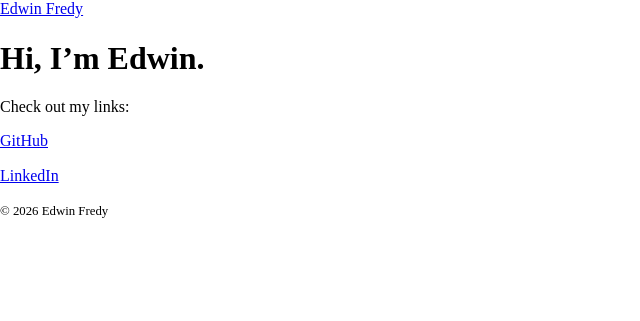
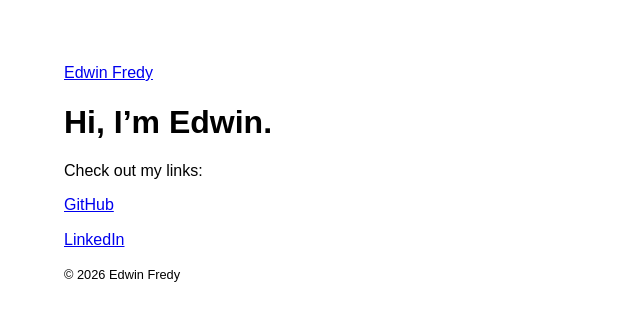
Before and after one commit to edwinfredy/hi, a Jekyll site: the page built from index.md, in a window 1280 px wide. Shown: the top 321 px of the page, without its empty margins (0-640 px from the left). Built offline with Jekyll 4.4.1, drawn with Linux system fonts in a browser that asks for light colours.

Commit message:
added custom style

```diff
--- a/_layouts/default.html
+++ b/_layouts/default.html
@@ -5,6 +5,7 @@
     <meta name="viewport" content="width=device-width, initial-scale=1">
 
     <link rel="stylesheet" href="{{ '/assets/css/normalize.css' | relative_url }}">
+    <link rel="stylesheet" href="{{ '/assets/css/style.css' | relative_url }}">
 
     <title>
       {% if page.title %}
--- /dev/null
+++ b/assets/css/style.css
@@ -0,0 +1 @@
+html {font-family:Arial, Helvetica, sans-serif; margin: 5%; }
```
